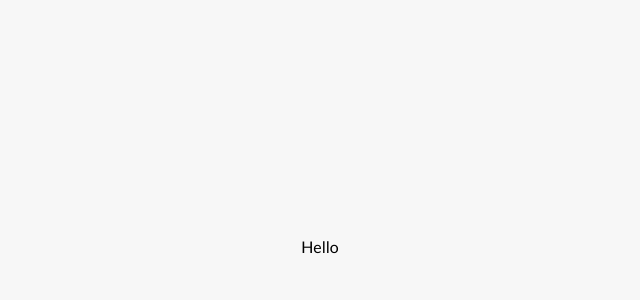
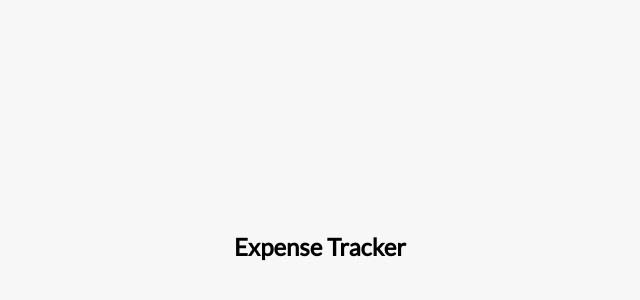
Before and after one commit to StephensGit/Bank-of-Me, a React (Create React App) app in the folder my-app/: page / in a window 1280 px wide. Shown: the part 154-454 px from the top of the page, without its empty margins (320-960 px from the left). Built offline with nearby package versions, Linux system fonts and the light colour scheme.

Commit message:
Update App.js

```diff
--- a/my-app/src/App.js
+++ b/my-app/src/App.js
@@ -1,12 +1,12 @@
 import React from 'react';
-// import { Header } from './components/Header';
+import { Header } from './components/Header';
 
 import './App.css'
 
 function App() {
   return (
     <div>
-      {/* <Header /> */}Hello
+      <Header />
     </div>
   )
 }
```
